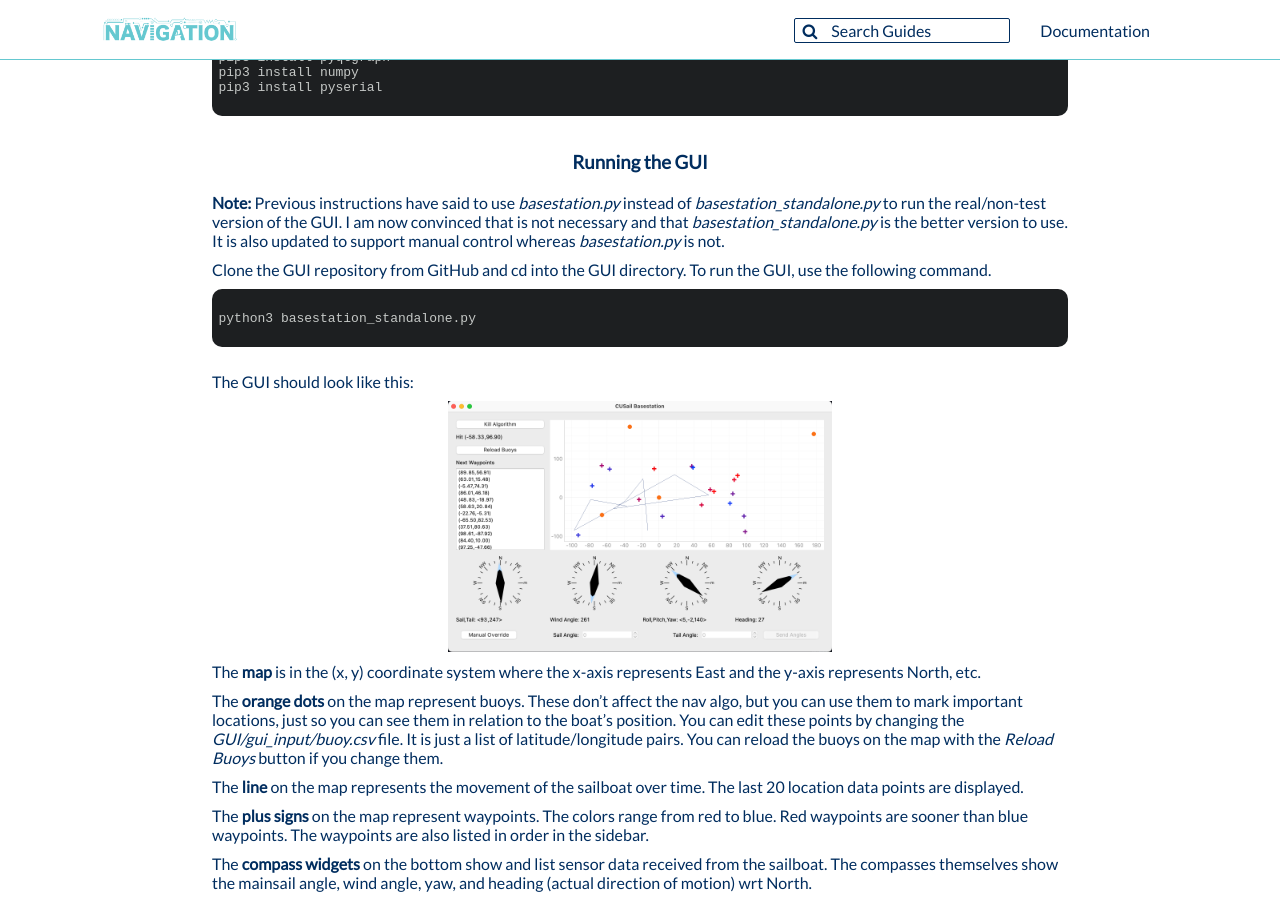
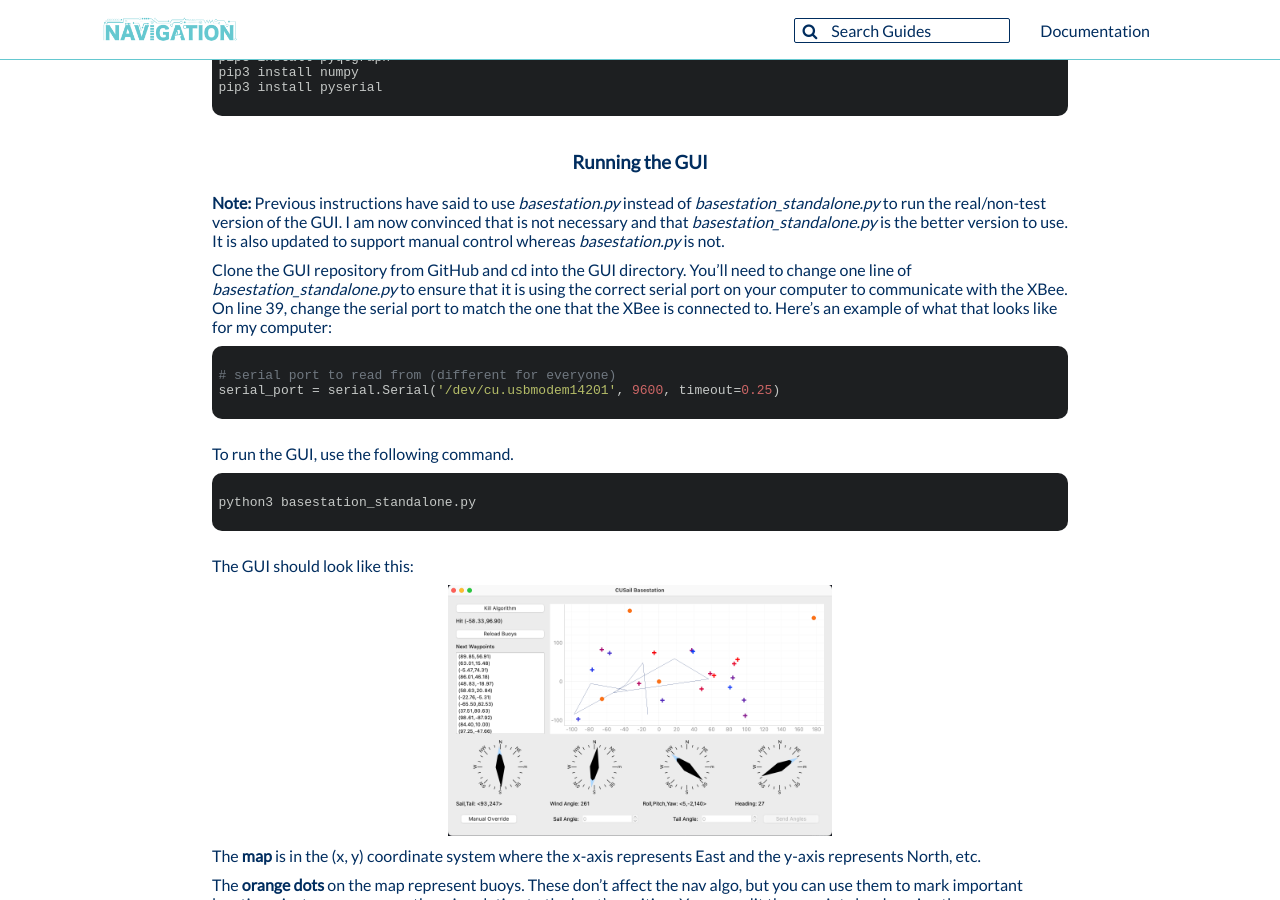
Before and after one commit to CUSail-Navigation/intrasite, a Jekyll site: the page built from _posts/2022-06-05-runalgo.md, in a window 1280 px wide and 900 px high, scrolled down 1265 px. Built offline with Jekyll 4.4.1, drawn with Linux system fonts in a browser that asks for light colours.

Commit message:
Adding example of serial port name

```diff
--- a/_posts/2022-06-05-runalgo.md
+++ b/_posts/2022-06-05-runalgo.md
@@ -85,7 +85,17 @@ pip3 install pyserial
 
 **Note:** Previous instructions have said to use _basestation.py_ instead of _basestation\_standalone.py_ to run the real/non-test version of the GUI. I am now convinced that is not necessary and that _basestation\_standalone.py_ is the better version to use. It is also updated to support manual control whereas _basestation.py_ is not.
 
-Clone the GUI repository from GitHub and cd into the GUI directory. To run the GUI, use the following command.
+Clone the GUI repository from GitHub and cd into the GUI directory. You'll need to change one line of _basestation\_standalone.py_ to ensure that it is using the correct serial port on your computer to communicate with the XBee. On line 39, change the serial port to match the one that the XBee is connected to. Here's an example of what that looks like for my computer:
+
+<pre>
+<code class="python">
+# serial port to read from (different for everyone)
+serial_port = serial.Serial('/dev/cu.usbmodem14201', 9600, timeout=0.25)
+
+</code>
+</pre>
+
+To run the GUI, use the following command.
 
 <pre>
 <code class="shell">
```
